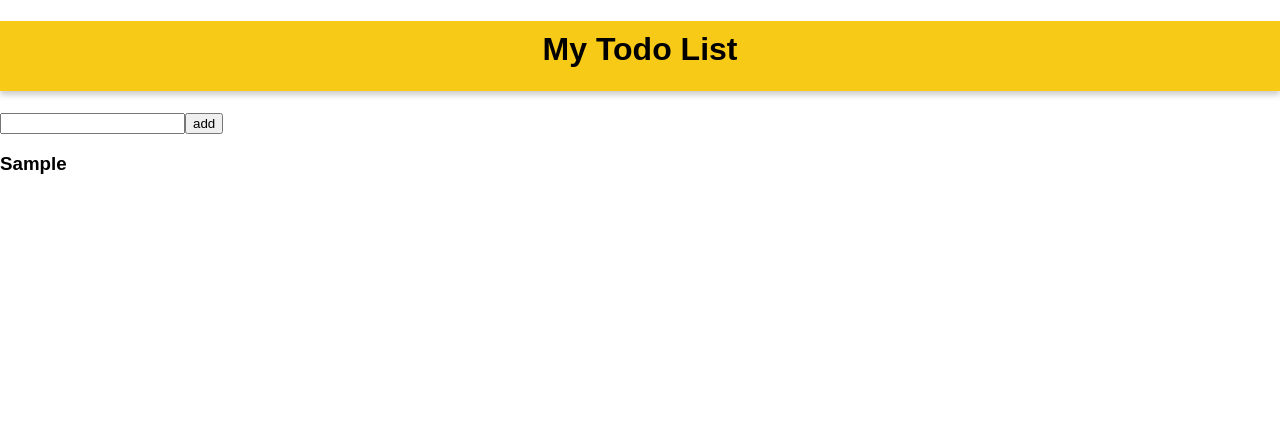
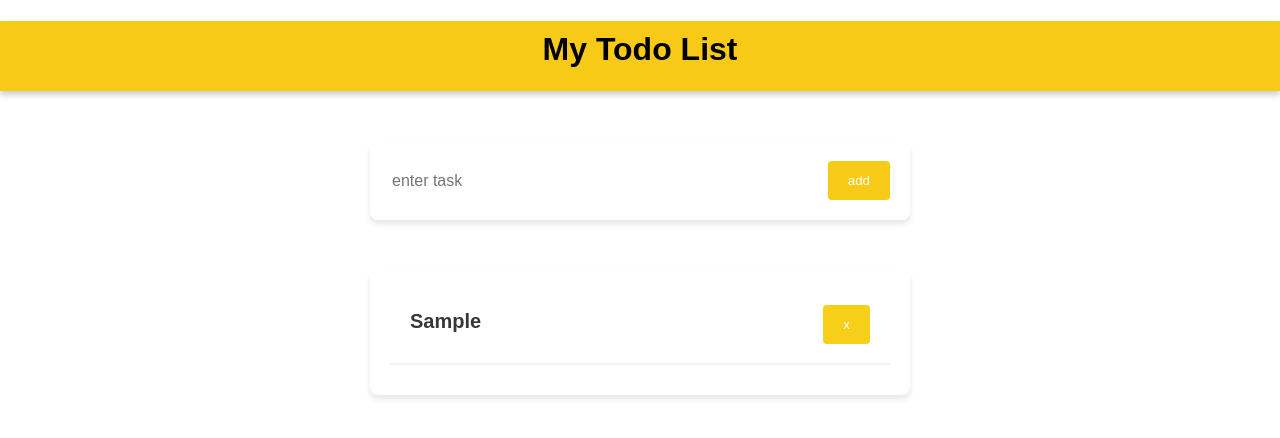
Before and after one commit to Aman-Dangol/todolist-react-js, a React (Vite) app: page / in a window 1280 px wide. Both pictures are taken after typing "Sample" into the empty fields and a click on the button "add". Shown: the top 438 px of the page. Built offline with nearby package versions, Linux system fonts and the light colour scheme.

Commit message:
added delete functoin

```diff
--- a/src/App.css
+++ b/src/App.css
@@ -1,4 +1,4 @@
-body{
+body {
   margin: 0;
   padding: 0;
   font-family: sans-serif;
--- a/src/components/Form.jsx
+++ b/src/components/Form.jsx
@@ -1,12 +1,14 @@
 import { useState } from "react";
+import styles from "./form.module.css";
 export default function Form({ tasks, setTasks }) {
   const [task, setTask] = useState("");
   console.log("asdasd", tasks);
   return (
     <div>
-      <form onSubmit={(e) => submit(e)}>
-        <input type="text" value={task} onChange={(e) => inputData(e)} />
-        <button>add</button>
+      <form className={styles.todoform} onSubmit={(e) => submit(e)}>
+       <div></div>
+        <input className={styles.modernInput} placeholder="enter task" type="text" value={task} onChange={(e) => inputData(e)} />
+        <button className={styles.modernButton}>add</button>
       </form>
     </div>
   );
--- a/src/components/Todo.jsx
+++ b/src/components/Todo.jsx
@@ -6,7 +6,7 @@
   return (
     <div>
       <Form tasks={tasks} setTasks={setTasks} />
-      <Todolist tasks={tasks} />
+      <Todolist tasks={tasks} setTasks={setTasks} />
     </div>
   );
 }
--- a/src/components/Todoitem.jsx
+++ b/src/components/Todoitem.jsx
@@ -1,3 +1,25 @@
-export default function Todoitem({ item }) {
-  return <h3>{item}</h3>;
+import styles from "./todoitem.module.css";
+export default function Todoitem({ item, tasks, setTasks }) {
+  function handleDelete(item) {
+    setTasks(tasks.filter((deleteItem) => item != deleteItem));
+  }
+  return (
+    <div className={styles.item}>
+      <div className={styles.itemname}>
+        {item}{" "}
+        <span>
+          <button
+            onClick={() => {
+              handleDelete(item);
+            }}
+            className={styles.deletebtn}
+          >
+            x
+          </button>
+        </span>
+      </div>
+
+      <hr className={styles.line} />
+    </div>
+  );
 }
--- a/src/components/Todolist.jsx
+++ b/src/components/Todolist.jsx
@@ -1,4 +1,11 @@
+import styles from "./todolist.module.css";
 import Todoitem from "./Todoitem";
-export default function Todolist({ tasks }) {
-  return tasks.map((item) => <Todoitem key={item} item={item} />);
+export default function Todolist({ tasks ,setTasks}) {
+  return (
+    <div className={styles.list}>
+      {tasks.map((item) => (
+        <Todoitem key={item} item={item} setTasks={setTasks} tasks={tasks} />
+      ))}
+    </div>
+  );
 }
--- /dev/null
+++ b/src/components/form.module.css
@@ -0,0 +1,33 @@
+.todoform {
+  background-color: white;
+  border-radius: 8px;
+  padding: 20px;
+  width: 500px;
+  margin: 0 auto;
+  margin-top: 50px;
+  box-shadow: 0 4px 6px rgb(0, 0, 0, 0.1);
+  display: flex;
+}
+
+.modernInput {
+  width: 100%;
+  border: none;
+  display: block;
+  color: black;
+  font-size: 16px;
+}
+.modernInput:focus {
+  outline: none;
+}
+
+.modernButton {
+  display: inline-block;
+  border: none;
+  border-radius: 4px;
+  background-color: #f7ca18;
+  padding: 12px 20px;
+  color: white;
+}
+.modernButton:hover {
+  cursor: pointer;
+}
--- /dev/null
+++ b/src/components/todoitem.module.css
@@ -0,0 +1,25 @@
+.item {
+  width: 500px;
+  color: #353935;
+  font-size: 20px;
+  margin: 0 auto;
+}
+.itemname {
+  font-weight: bold;
+  padding: 20px;
+}
+
+.line {
+  border: 1px solid #f4f4f4;
+}
+
+.deletebtn {
+  float: right;
+  padding: 12px 20px;
+  border: none;
+  background-color: #f7ce18;
+  color: white;
+  margin-top: -5px;
+  border-radius: 4px;
+  cursor: pointer;
+}
--- /dev/null
+++ b/src/components/todolist.module.css
@@ -0,0 +1,9 @@
+.list{
+  background-color: white;
+  border-radius: 8px;
+  box-shadow: 0 4px 6px rgba(0,0,0,0.1);
+  width: 500px;
+  margin: 0 auto;
+  margin-top: 50px;
+  padding: 20px;
+}
```
